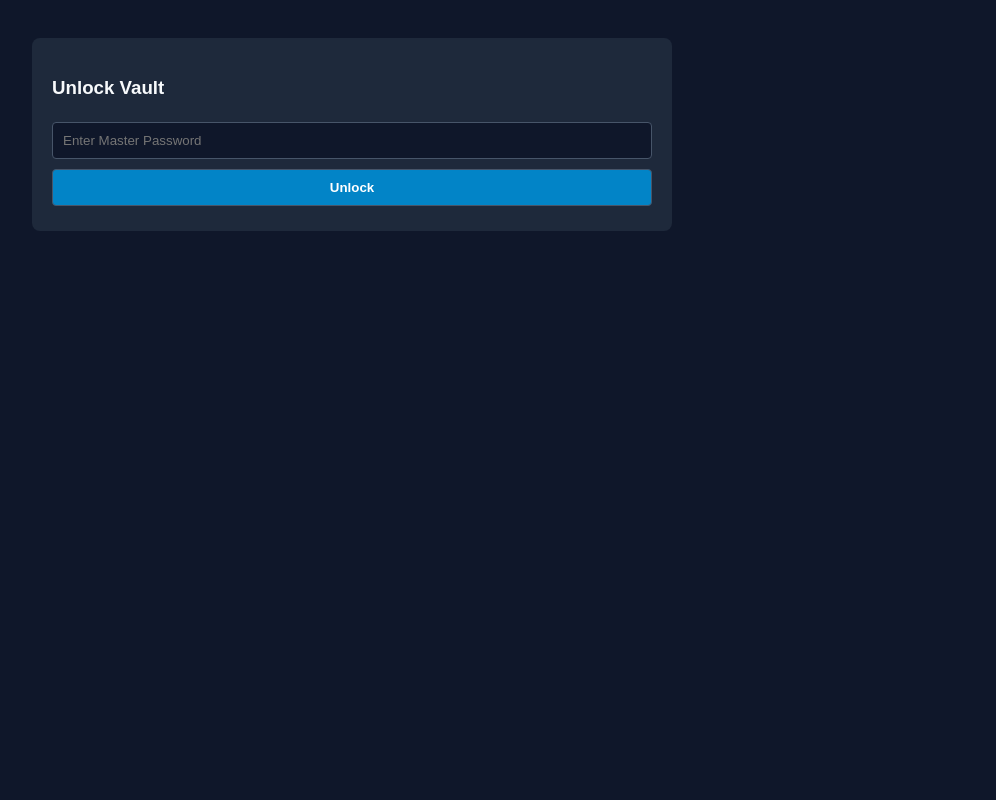
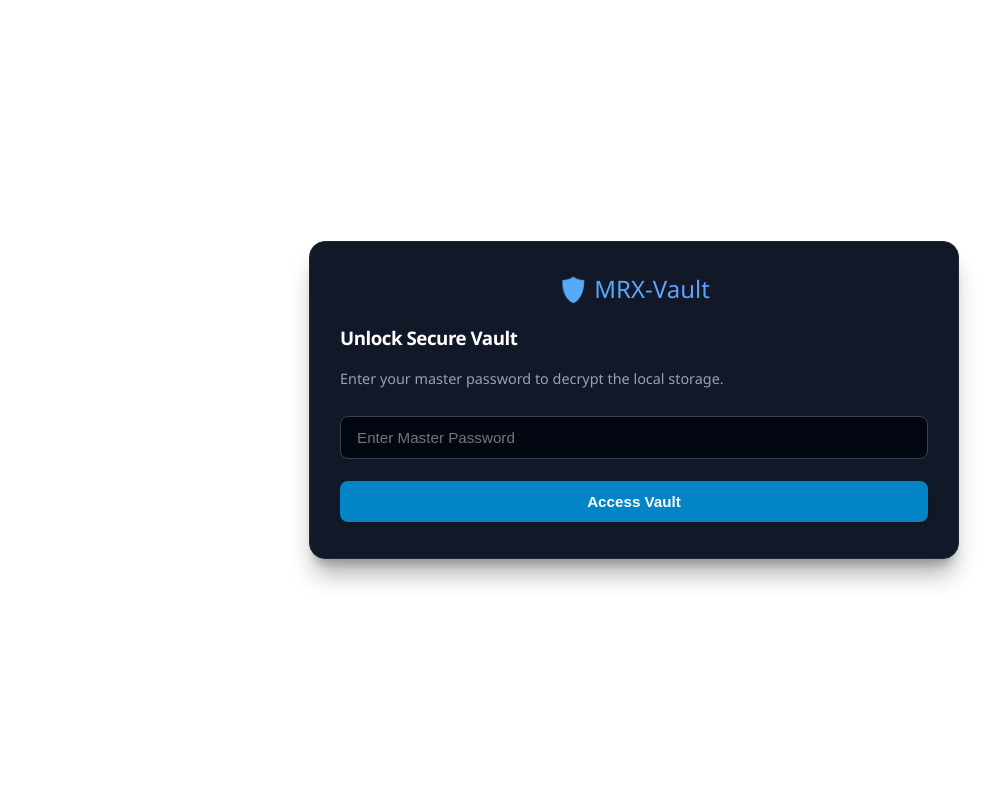
Before and after one commit to mdalinesco1464/mrx-vault, a Flask app: page / in a window 1280 px wide. Shown: the whole page, without its empty margins (6-1002 px from the left). Run offline with Flask 3, Linux system fonts and the light colour scheme.

Commit message:
feature: add instant search by title and username with polish ui and centerelized

```diff
--- a/templates/index.html
+++ b/templates/index.html
@@ -4,47 +4,229 @@
     <meta charset="UTF-8">
     <title>MRX-Vault Dashboard</title>
     <style>
-        body { font-family: sans-serif; background: #0f172a; color: #f8fafc; padding: 30px; }
-        .card { background: #1e293b; padding: 20px; border-radius: 8px; margin-bottom: 20px; max-width: 600px; }
-        input, button { padding: 10px; margin: 5px 0; width: 100%; box-sizing: border-box; background: #0f172a; color: #fff; border: 1px solid #475569; border-radius: 4px;}
-        button { background: #0284c7; cursor: pointer; font-weight: bold; }
-        button:hover { background: #0ea5e9; }
-        table { width: 100%; border-collapse: collapse; margin-top: 10px; }
-        th, td { padding: 10px; border-bottom: 1px solid #475569; text-align: left; }
+        :root {
+            --bg-primary: #0b0f19;
+            --card-bg: #111827;
+            --accent-blue: #0284c7;
+            --accent-hover: #0369a1;
+            --danger: #e11d48;
+            --success: #10b981;
+            --warning: #f59e0b;
+            --text-main: #f8fafc;
+            --text-muted: #94a3b8;
+            --border-color: #1f2937;
+        }
+
+        body {
+            font-family: 'Segoe UI', system-ui, -apple-system, sans-serif;
+            background: radial-gradient(circle at top, #1e293b, var--bg-primary));
+            color: var(--text-main);
+            margin: 0;
+            padding: 0;
+            display: flex;
+            justify-content: center;
+            align-items: center;
+            min-height: 100vh;
+        }
+
+        .container {
+            width: 100%;
+            max-width: 650px;
+            padding: 20px;
+        }
+
+        .card {
+            background: var(--card-bg);
+            border: 1px solid var(--border-color);
+            padding: 30px;
+            border-radius: 16px;
+            box-shadow: 0 20px 25px -5px rgba(0, 0, 0, 0.3), 0 10px 10px -5px rgba(0, 0, 0, 0.2);
+            backdrop-filter: blur(10px);
+            animation: fadeIn 0.4s ease-in-out;
+        }
+
+        @keyframes fadeIn {
+            from { opacity: 0; transform: translateY(10px); }
+            to { opacity: 1; transform: translateY(0); }
+        }
+
+        h2, h3, h4 {
+            margin-top: 0;
+            color: #ffffff;
+            font-weight: 600;
+            letter-spacing: -0.025em;
+        }
+
+        .brand-title {
+            text-align: center;
+            font-size: 1.5rem;
+            margin-bottom: 20px;
+            background: linear-gradient(to right, #38bdf8, #818cf8);
+            -webkit-background-clip: text;
+            -webkit-text-fill-color: transparent;
+        }
+
+        input {
+            width: 100%;
+            padding: 12px 16px;
+            margin: 8px 0 16px 0;
+            box-sizing: border-box;
+            background: #030712;
+            color: var(--text-main);
+            border: 1px solid #374151;
+            border-radius: 8px;
+            font-size: 0.95rem;
+            transition: all 0.3s ease;
+        }
+
+        input:focus {
+            outline: none;
+            border-color: var(--accent-blue);
+            box-shadow: 0 0 0 3px rgba(2, 132, 199, 0.2);
+        }
+
+        button {
+            width: 100%;
+            padding: 12px 16px;
+            margin: 6px 0;
+            background: var(--accent-blue);
+            color: #ffffff;
+            border: none;
+            border-radius: 8px;
+            font-size: 0.95rem;
+            font-weight: 600;
+            cursor: pointer;
+            transition: all 0.2s ease;
+            box-shadow: 0 4px 6px -1px rgba(0, 0, 0, 0.1);
+        }
+
+        button:hover {
+            background: var(--accent-hover);
+            transform: translateY(-1px);
+        }
+
+        .action-group {
+            display: grid;
+            grid-template-columns: 1fr 1fr 1fr;
+            gap: 10px;
+            margin-bottom: 20px;
+        }
+
+        .btn-danger { background: var(--danger); }
+        .btn-danger:hover { background: #be123c; }
+
+        .btn-success { background: var(--success); }
+        .btn-success:hover { background: #059669; }
+
+        .btn-warning { background: var(--warning); color: #111827; }
+        .btn-warning:hover { background: #d97706; }
+
+        hr {
+            border: 0;
+            height: 1px;
+            background: var(--border-color);
+            margin: 20px 0;
+        }
+
+        table {
+            width: 100%;
+            border-collapse: separate;
+            border-spacing: 0;
+            margin-top: 15px;
+        }
+
+        th, td {
+            padding: 12px 14px;
+            text-align: left;
+            border-bottom: 1px solid var(--border-color);
+            font-size: 0.9rem;
+        }
+
+        th {
+            background: #030712;
+            color: var(--text-muted);
+            text-transform: uppercase;
+            font-size: 0.75rem;
+            letter-spacing: 0.05em;
+        }
+
+        th:first-child { border-top-left-radius: 8px; }
+        th:last-child { border-top-right-radius: 8px; }
+
+        td button {
+            padding: 6px 12px;
+            font-size: 0.85rem;
+            width: auto;
+        }
+
+        .empty-state {
+            text-align: center;
+            color: var(--text-muted);
+            padding: 20px;
+        }
     </style>
 </head>
 <body>
 
+<div class="container">
+    <!-- Unlock Section -->
     <div class="card" id="auth-section">
-    <h3>Unlock Vault</h3>
+        <div class="brand-title">🛡️ MRX-Vault</div>
+        <h3>Unlock Secure Vault</h3>
+        <p style="color: var(--text-muted); font-size: 0.9rem; margin-bottom: 20px;">Enter your master password to decrypt the local storage.</p>
         <input type="password" id="masterKey" placeholder="Enter Master Password">
-    <button onclick="unlockVault()">Unlock</button>
+        <button onclick="unlockVault()">Access Vault</button>
     </div>
 
+    <!-- Dashboard Section -->
     <div class="card" id="dashboard-section" style="display:none;">
-    <h3>MRX-Vault Management</h3>
-    <button onclick="lockVault()" style="background:#ef4444;">Lock Vault</button>
-    <button onclick="createBackup()" style="background:#10b981;">Create Encrypted Backup</button>
-    <button onclick="restoreBackup()" style="background:#f59e0b;">Restore from Backup</button>
+        <div class="brand-title">🛡️ MRX-Vault Dashboard</div>
 
-    <h4 style="margin-top:20px;">Add Credential</h4>
-    <input type="text" id="pTitle" placeholder="Title (e.g., GitHub)">
-    <input type="text" id="pUser" placeholder="Username">
-    <input type="text" id="pPass" placeholder="Password">
-    <button onclick="saveCredential()">Save Credential</button>
+        <div class="action-group">
+            <button class="btn-danger" onclick="lockVault()">Lock Vault</button>
+            <button class="btn-success" onclick="createBackup()">Backup</button>
+            <button class="btn-warning" onclick="restoreBackup()">Restore</button>
+        </div>
+
+        <hr>
+
+        <h4>Add New Credential</h4>
+        <input type="text" id="pTitle" placeholder="Title (e.g., GitHub, Gmail)">
+        <input type="text" id="pUser" placeholder="Username / Email">
+        <input type="password" id="pPass" placeholder="Password">
+        <button onclick="saveCredential()">Save to Vault</button>
+
+        <hr style="margin: 25px 0;">
 
         <h4>Stored Credentials</h4>
+        <!-- ইনস্ট্যান্ট সার্চ ইনপুট ফিল্ড -->
+        <input type="text" id="searchInput" placeholder="🔍 Search credentials by title or username..." onkeyup="filterCredentials()">
+
         <table>
-        <thead><tr><th>Title</th><th>Username</th><th>Action</th></tr></thead>
-        <tbody id="credTable"></tbody>
+            <thead>
+                <tr>
+                    <th>Title</th>
+                    <th>Username</th>
+                    <th>Action</th>
+                </tr>
+            </thead>
+            <tbody id="credTable">
+                <!-- Dynamic Content -->
+            </tbody>
         </table>
+    </div>
 </div>
 
 <script>
     let activeTimers = {};
+    let allCredentials = []; // গ্লোবাল অ্যারে যেখানে সব ডেটা স্টোর থাকবে
 
     async function unlockVault() {
         let key = document.getElementById("masterKey").value;
+        if (!key) {
+            alert("Please enter master password!");
+            return;
+        }
         let res = await fetch('/api/unlock', {
             method: 'POST',
             headers: {'Content-Type': 'application/json'},
@@ -69,17 +251,39 @@
         let res = await fetch('/api/credentials');
         let result = await res.json();
         if(res.ok) {
+            allCredentials = result.data; // ডেটা সেভ করে রাখা
+            renderTable(allCredentials);
+        }
+    }
+
+    // টেবিল রেন্ডার করার ফাংশন
+    function renderTable(dataArray) {
         let tbody = document.getElementById("credTable");
         tbody.innerHTML = "";
-            result.data.forEach((item, index) => {
+
+        if (dataArray.length === 0) {
+            tbody.innerHTML = `<tr><td colspan="3" class="empty-state">No credentials found.</td></tr>`;
+            return;
+        }
+
+        dataArray.forEach((item, index) => {
             let btnId = `copy-btn-${index}`;
             tbody.innerHTML += `<tr>
-                    <td>${item.title}</td>
+                <td><strong>${item.title}</strong></td>
                 <td>${item.username}</td>
                 <td><button id="${btnId}" onclick="copyToClipboard('${item.password}', '${btnId}')">Copy (10s)</button></td>
             </tr>`;
         });
     }
+
+    // ইনস্ট্যান্ট সার্চ ফিল্টার ফাংশন
+    function filterCredentials() {
+        let query = document.getElementById("searchInput").value.toLowerCase();
+        let filtered = allCredentials.filter(item =>
+            item.title.toLowerCase().includes(query) ||
+            item.username.toLowerCase().includes(query)
+        );
+        renderTable(filtered);
     }
 
     async function saveCredential() {
@@ -87,16 +291,25 @@
         let username = document.getElementById("pUser").value;
         let password = document.getElementById("pPass").value;
 
+        if (!title || !password) {
+            alert("Title and Password are required!");
+            return;
+        }
+
         await fetch('/api/credentials', {
             method: 'POST',
             headers: {'Content-Type': 'application/json'},
             body: JSON.stringify({entry: {title, username, password}})
         });
+
+        document.getElementById("pTitle").value = "";
+        document.getElementById("pUser").value = "";
+        document.getElementById("pPass").value = "";
+
         loadCredentials();
     }
 
     function copyToClipboard(passwordText, elementId) {
-        // যদি ইতিমধ্যে এই বাটনে কোনো টাইমার চলতে থাকে, তবে তা ক্লিয়ার করা
         if (activeTimers[elementId]) {
             clearInterval(activeTimers[elementId].interval);
             clearTimeout(activeTimers[elementId].timeout);
@@ -108,7 +321,7 @@
 
             let timeLeft = 10;
             btn.innerText = `Copied! (${timeLeft}s)`;
-            btn.style.background = "#e11d48"; // কাউন্টডাউনের সময় লাল রঙের আকর্ষণীয় লুক
+            btn.style.background = "#e11d48";
             btn.disabled = true;
 
             const interval = setInterval(() => {
@@ -122,20 +335,17 @@
 
             const timeout = setTimeout(async () => {
                 try {
-                    // ক্লিপবোর্ড সুরক্ষিত করতে ওভাররাইট করা
                     await navigator.clipboard.writeText("MRX_VAULT_EXPIRED_DATA");
                 } catch (e) {
                     console.log("Background clipboard restriction handled.");
                 }
 
                 btn.innerText = originalText;
-                btn.style.background = "#0284c7"; // আগের রঙে ফিরিয়ে আনা
+                btn.style.background = "#0284c7";
                 btn.disabled = false;
                 delete activeTimers[elementId];
-                console.log("Clipboard secured successfully.");
             }, 10000);
 
-            // টাইমার রেফারেন্স সেভ করে রাখা
             activeTimers[elementId] = { interval, timeout };
 
         }).catch(err => {
```
Lines whose indentation alone changed are shown as unchanged.
